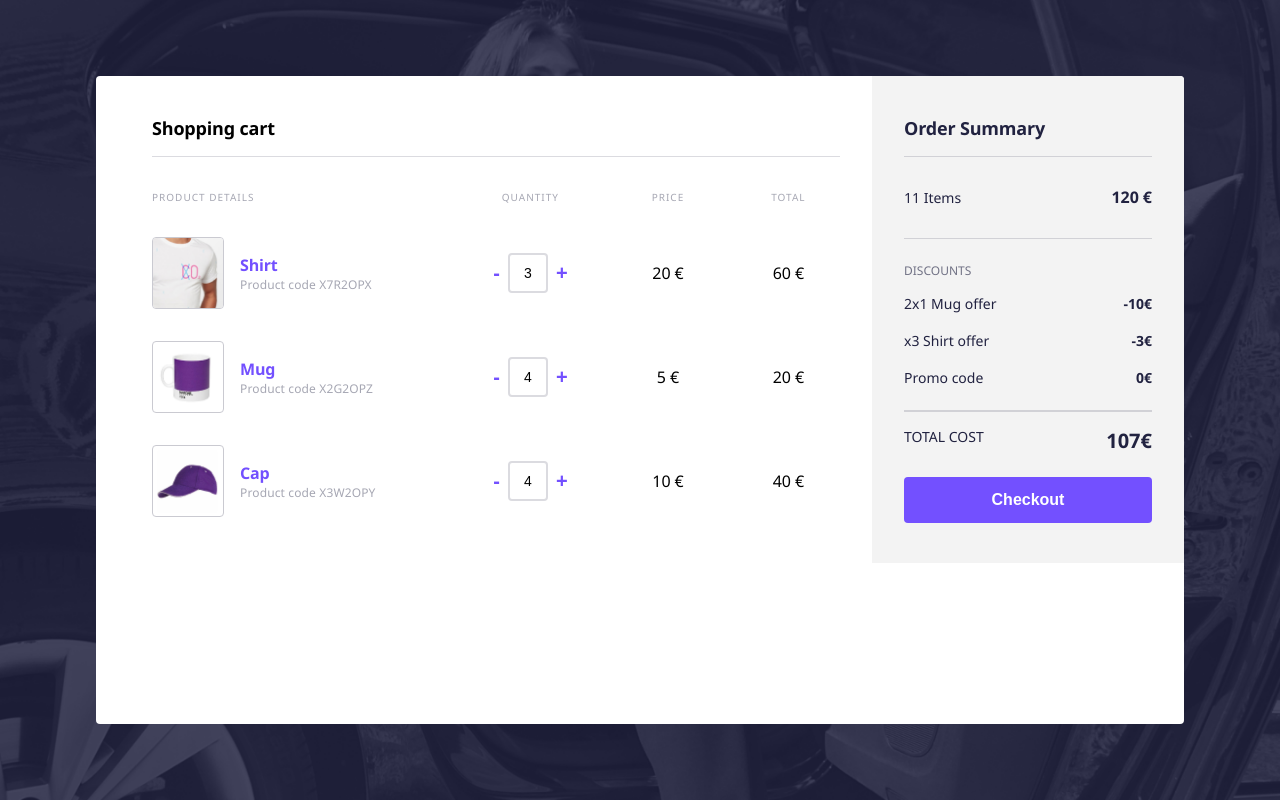
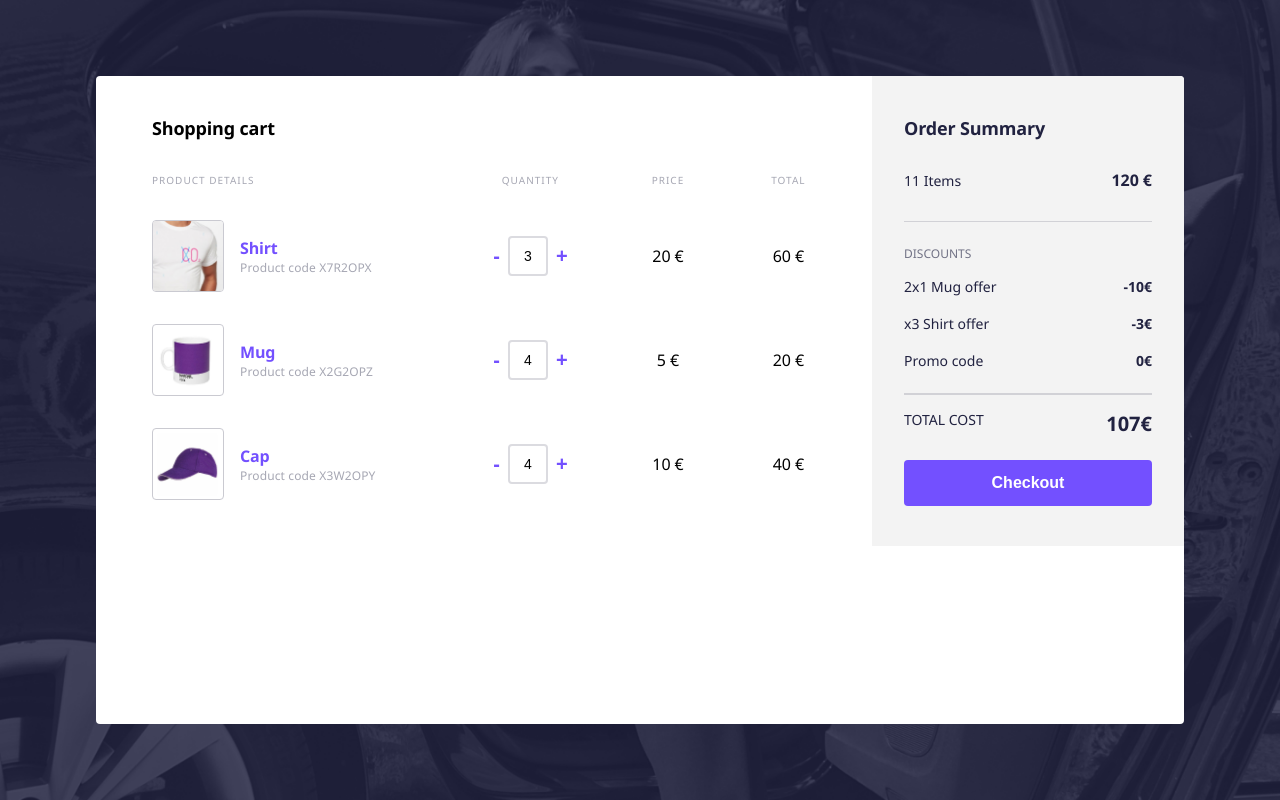
Before and after one commit to mbarsil/frontend-shopping-cart-challenge, an Angular app: page / in a window 1280 px wide. Built offline with nearby package versions, Linux system fonts and the light colour scheme.

Commit message:
feat(cabify-header) : Created basic version of generic header component

```diff
--- a/src/app/shared/components/cabify-header/cabify-header.component.html
+++ b/src/app/shared/components/cabify-header/cabify-header.component.html
@@ -1 +1 @@
-<p>cabify-header works!</p>
+<h1 class="main">{{ text }}</h1>
--- a/src/app/shared/components/cabify-header/cabify-header.component.scss
+++ b/src/app/shared/components/cabify-header/cabify-header.component.scss
@@ -0,0 +1,4 @@
+.main {
+  padding-bottom: 16px;
+  border-bottom: 1px solid rgba(33, 34, 64, 0.16);
+}
--- a/src/app/shared/components/cabify-header/cabify-header.component.ts
+++ b/src/app/shared/components/cabify-header/cabify-header.component.ts
@@ -1,4 +1,4 @@
-import { Component, OnInit } from '@angular/core';
+import {Component, Input, OnInit} from '@angular/core';
 
 @Component({
   selector: 'cabify-header',
@@ -7,6 +7,9 @@ import { Component, OnInit } from '@angular/core';
 })
 export class CabifyHeaderComponent implements OnInit {
 
+
+  @Input() text: string;
+
   constructor() { }
 
   ngOnInit() {
--- a/src/main.css
+++ b/src/main.css
@@ -175,11 +175,6 @@ input::placeholder {
     opacity: 1;
 }
 
-h1.main {
-    padding-bottom: 16px;
-    border-bottom: 1px solid rgba(33, 34, 64, 0.16);
-}
-
 .wrapper.border,
 .wrapper-half.border {
     border-bottom: 1px solid rgba(33, 34, 64, 0.16);
@@ -318,10 +313,6 @@ input {
     color: #7350ff;
     font-weight: bold;
     cursor: pointer;
-}
-
-.products {
-    flex: 1;
 }
 
 .products-list {
```
